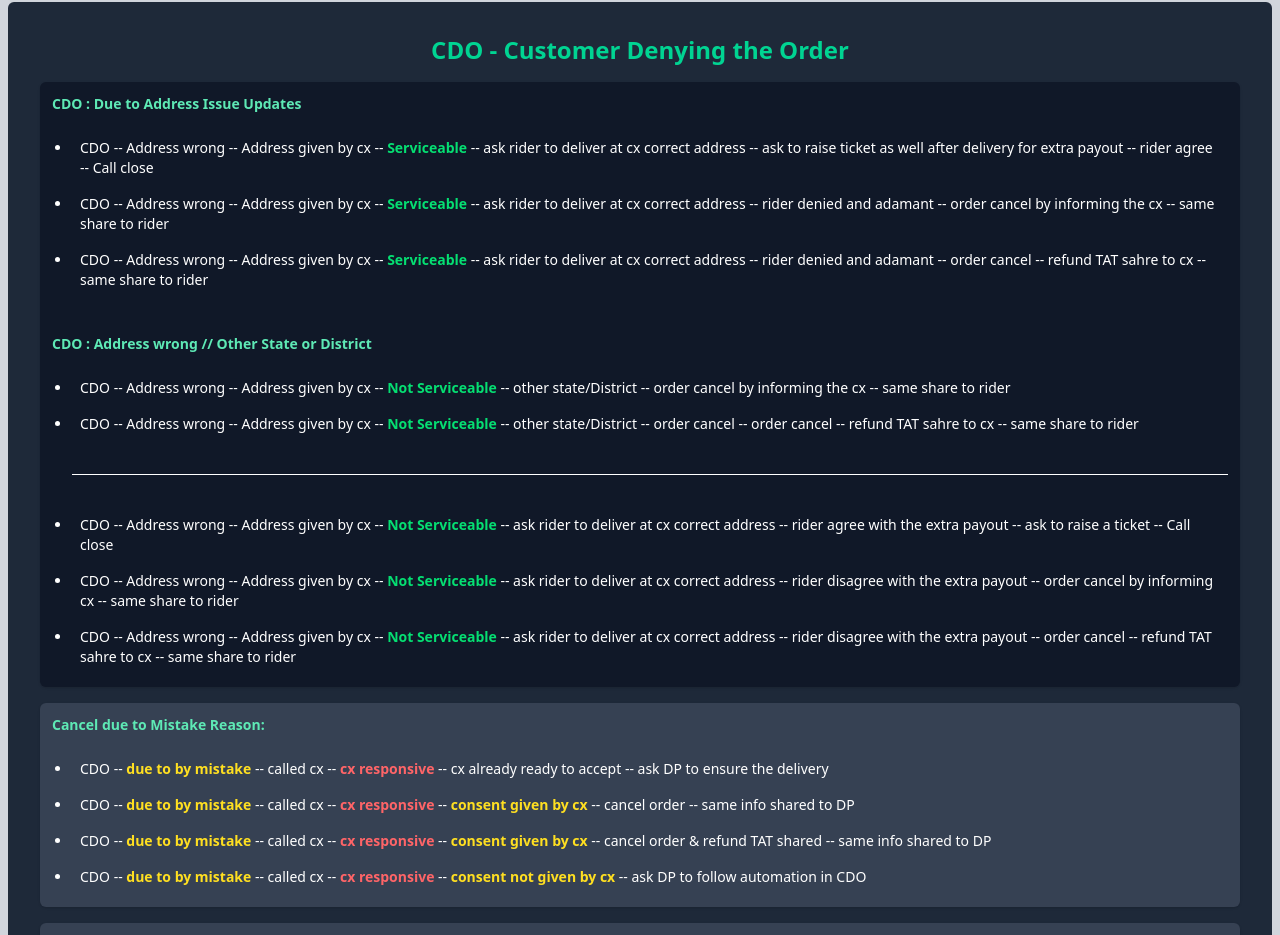
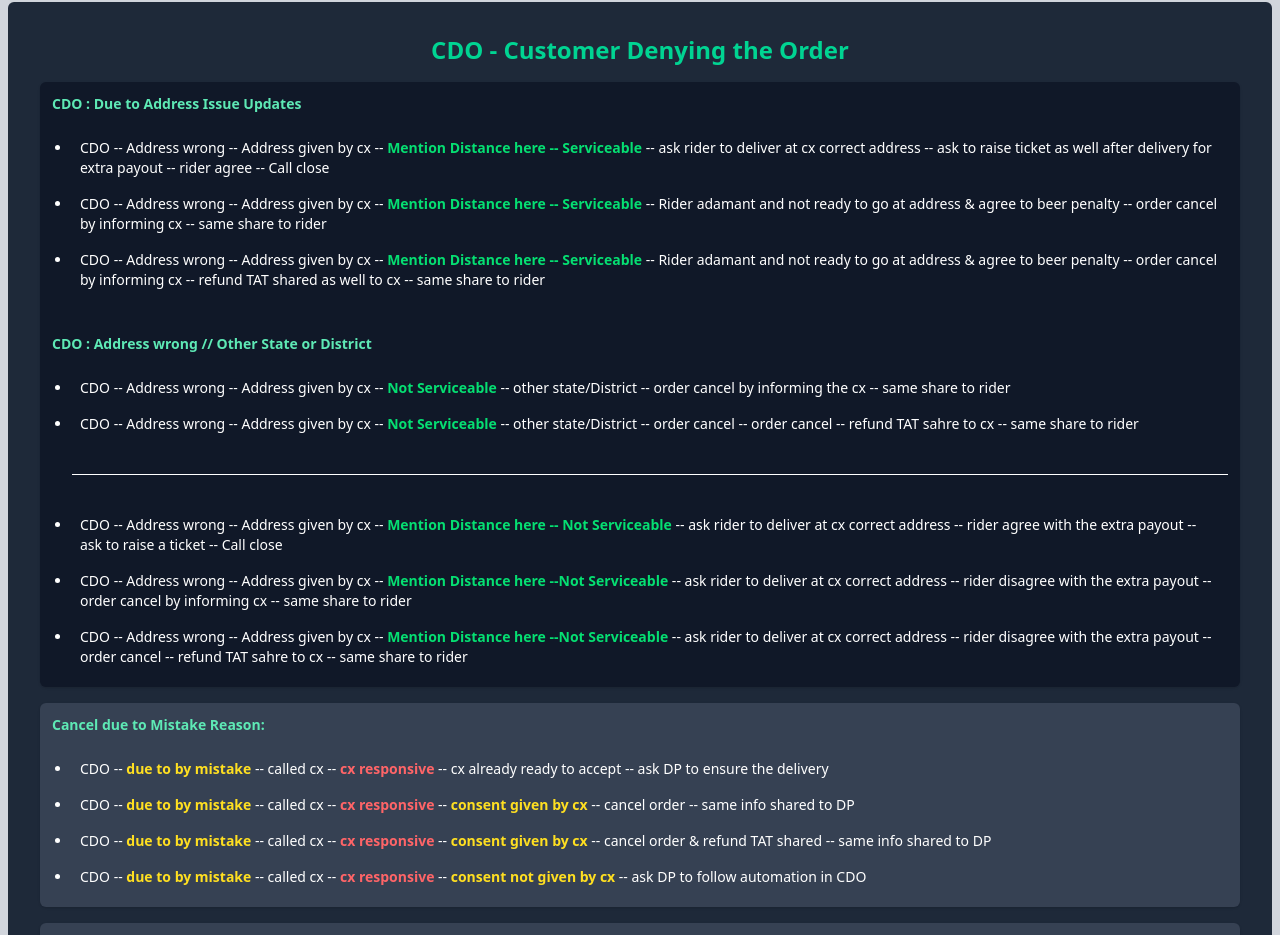
Before and after one commit to Code-with-Sahani/Blinket-DP, a React (Vite) app: page / in a window 1280 px wide. Shown: the part 2517-3452 px from the top of the page. Built offline with nearby package versions, Linux system fonts and the light colour scheme.

Commit message:
Update CDO.jsx

```diff
--- a/src/Components/CDO.jsx
+++ b/src/Components/CDO.jsx
@@ -10,15 +10,15 @@ const CDO = () => {
                 <div className="p-3 bg-gray-900 rounded-md shadow">
                     <h3 className="text-md font-semibold text-emerald-300 mb-4">CDO : Due to Address Issue Updates</h3>
                     <ul className="list-disc pl-5">
-                        <li className='p-2'>CDO -- Address wrong -- Address given by cx -- <strong className='text-green-400'>Serviceable
-                        </strong> -- ask rider to deliver at cx correct address -- ask to raise ticket as well after delivery for extra payout -- rider agree -- Call close
-                        </li>
+                        <li className='p-2'>CDO -- Address wrong -- Address given by cx -- <strong className='text-green-400'>Mention Distance here -- Serviceable
+                        </strong> -- ask rider to deliver at cx correct address -- ask to raise ticket as well after delivery for extra payout -- rider agree -- Call close</li>
 
-                        <li className='p-2'>CDO -- Address wrong -- Address given by cx -- <strong className='text-green-400'>Serviceable
-                        </strong> -- ask rider to deliver at cx correct address -- rider denied and adamant -- order cancel by informing the cx -- same share to rider</li>
+                        <li className='p-2'>CDO -- Address wrong -- Address given by cx -- <strong className='text-green-400'>Mention Distance here -- Serviceable
+                        </strong> -- Rider adamant and not ready to go at address & agree to beer penalty -- order cancel by informing cx -- same share to rider</li>
 
-                        <li className='p-2'>CDO -- Address wrong -- Address given by cx -- <strong className='text-green-400'>Serviceable
-                        </strong> -- ask rider to deliver at cx correct address -- rider denied and adamant -- order cancel -- refund TAT sahre to cx -- same share to rider</li>
+                       <li className='p-2'>CDO -- Address wrong -- Address given by cx -- <strong className='text-green-400'>Mention Distance here -- Serviceable
+                        </strong> -- Rider adamant and not ready to go at address & agree to beer penalty -- order cancel by informing cx -- refund TAT shared as well to cx -- same share to rider</li>
+
                     </ul>
                     <br />
 
@@ -32,14 +32,14 @@ const CDO = () => {
 
                         <hr className=' mt-8 mb-8' />
 
-                        <li className='p-2'>CDO -- Address wrong -- Address given by cx -- <strong className='text-green-400'>Not Serviceable
+                        <li className='p-2'>CDO -- Address wrong -- Address given by cx -- <strong className='text-green-400'>Mention Distance here -- Not Serviceable
                         </strong> -- ask rider to deliver at cx correct address -- rider agree with the extra payout -- ask to raise a ticket -- Call close
                         </li>
 
-                        <li className='p-2'>CDO -- Address wrong -- Address given by cx -- <strong className='text-green-400'>Not Serviceable
+                        <li className='p-2'>CDO -- Address wrong -- Address given by cx -- <strong className='text-green-400'>Mention Distance here --Not Serviceable
                         </strong> -- ask rider to deliver at cx correct address -- rider disagree with the extra payout -- order cancel by informing cx -- same share to rider </li>
 
-                        <li className='p-2'>CDO -- Address wrong -- Address given by cx -- <strong className='text-green-400'>Not Serviceable
+                        <li className='p-2'>CDO -- Address wrong -- Address given by cx -- <strong className='text-green-400'>Mention Distance here --Not Serviceable
                         </strong> -- ask rider to deliver at cx correct address -- rider disagree with the extra payout -- order cancel -- refund TAT sahre to cx -- same share to rider</li>
 
 
```
